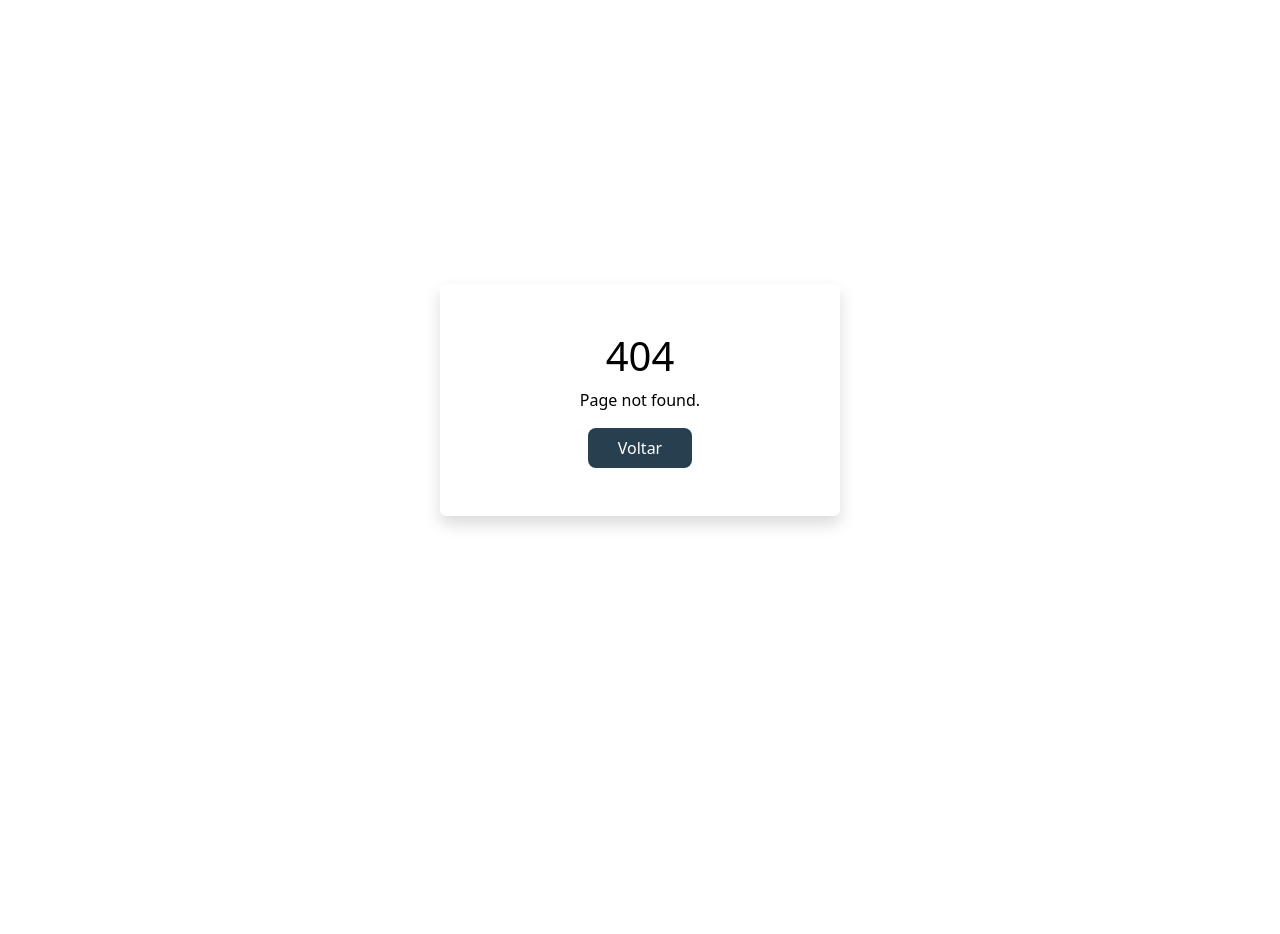
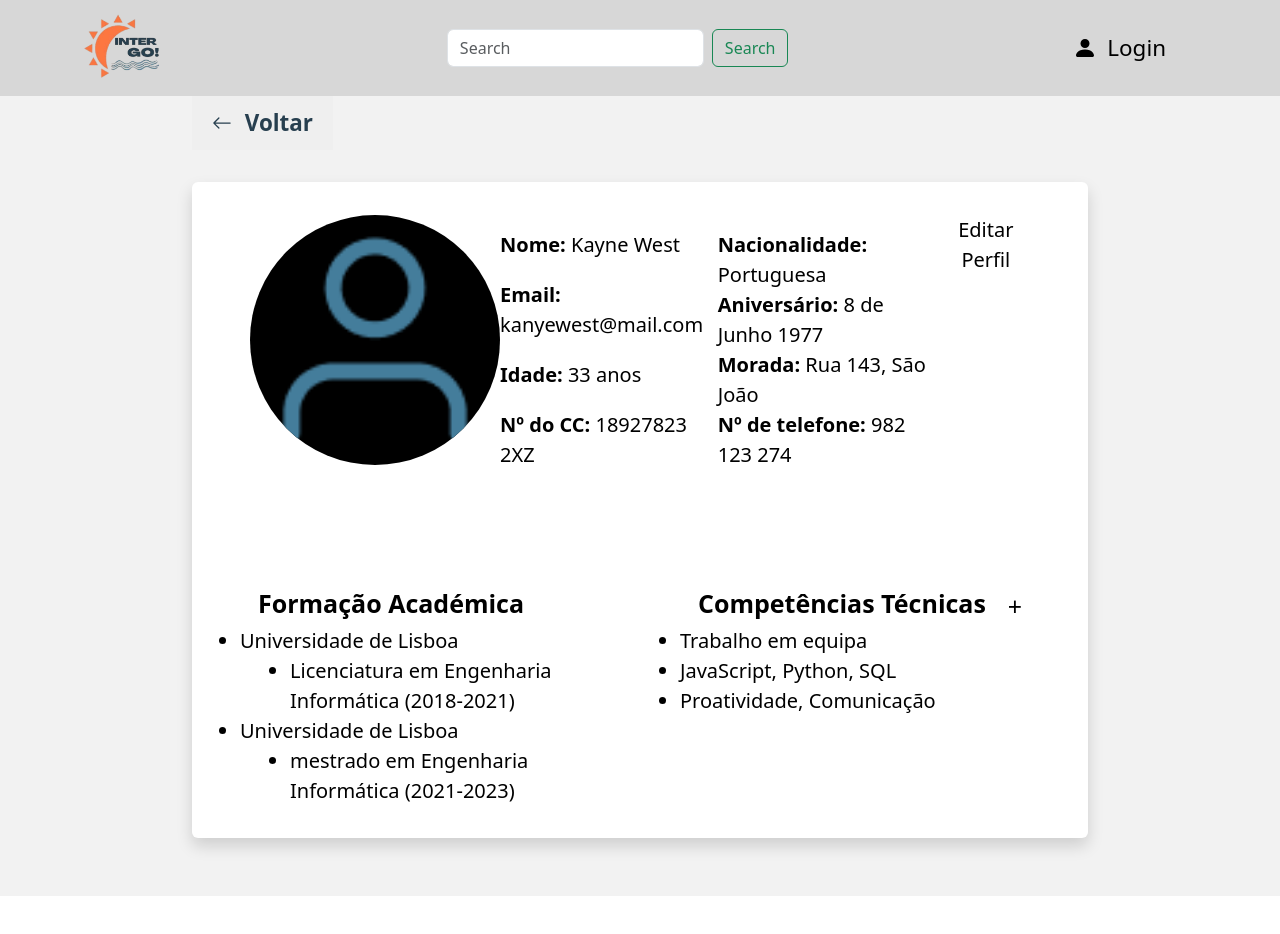
Before and after one commit to miguelfcostaa/internGo, a React (Create React App) app in the folder frontend/: page /edit-profile in a window 1280 px wide. Before the commit this address had no page. Shown: the top 934 px of the page. Before the commit the page ends 902 px from the top, so only its background shows below. Built offline with nearby package versions, Linux system fonts and the light colour scheme.

Commit message:
feat: Add EditProfile component and integrate it into App; remove EditUserProfile

```diff
--- a/frontend/src/App.jsx
+++ b/frontend/src/App.jsx
@@ -15,6 +15,7 @@ import NotFound from './pages/NotFound404.jsx'; // Importando a página 404
 import ProtectedRoute from './components/ProtectedRoute.jsx';
 import { SearchProvider } from "./contexts/SearchContext.js";
 import CriarEstagio from './pages/CriarEstagio.jsx';
+import EditProfile from './pages/EditProfile.jsx'
 
 function App() {
   return (
@@ -31,7 +32,7 @@ function App() {
           <Route path='/forgot-password' element={<ForgotPassword />}></Route>  {/*  Rota da Forgot Password Page */}
           <Route path='/reset-password' element={<ResetPassword />}></Route>  {/* Rota para Reset Password */}
           <Route path='/select-user' element={<SelectUser />}></Route>  {/* Rota para selecionar se é Estagiario ou Empresa */}
-
+          <Route path='/edit-profile' element={<EditProfile/>}></Route>  {/* Rota para Criar Estágio */}
           <Route path='/criar-estagio' element={<CriarEstagio/>}></Route>  {/* Rota para Criar Estágio */}
           <Route path='/profile/:id' element={
             <ProtectedRoute>
--- /dev/null
+++ b/frontend/src/pages/EditProfile.jsx
@@ -0,0 +1,83 @@
+import React from "react";
+import ButtonVoltar from "../components/ButtonVoltar"
+import profileicon from "../assets/ProfileIcon.png"
+import NavBar from "../components/NavBar";
+import styles from "../styles/EditProfile.module.css"
+
+function EditUserProfile() {
+  const formacaoAcademica=[{
+    instituicao:"Universidade de Lisboa",
+    curso:"Licenciatura em Engenharia Informática",
+    anos:"2018-2021",
+  },
+  {
+    instituicao:"Universidade de Lisboa",
+    curso:"mestrado em Engenharia Informática",
+    anos:"2021-2023",
+  }
+  ]
+    const competenciasTecnicas=[
+    "Trabalho em equipa",
+    "JavaScript, Python, SQL",
+    "Proatividade, Comunicação",
+  ]
+  return (
+    <>
+      <NavBar/>
+    <div className={styles.background}>
+      <ButtonVoltar />
+      <div className="shadow rounded p-2" style={{ backgroundColor:"white", marginTop:"2rem"}}>
+        <div style={{ display: "flex", flexDirection: "row", justifyContent: "space-between" }}>{/* Falta adicionar o botão para editar as informações do perfil */}
+          <div style={{ marginTop:"25px", marginLeft:"50px"}}>
+            <img alt="Imagem de perfil do utilizador" src={profileicon}style={{borderRadius: "50%", width: "250px", height: "250px", backgroundColor:"black", margin:"auto"}}/>
+          </div>
+          <div style={{display: "flex", flexDirection: "column", justifyContent: "space-between", textAlign:"left", fontSize:"20px", marginTop:"40px", marginBottom:"40px"}}>
+            <div><span style={{fontWeight: "bold"}}>Nome:</span> Kayne West</div>
+            <div><span style={{fontWeight: "bold"}}>Email:</span> kanyewest@mail.com</div>
+            <div><span style={{fontWeight: "bold"}}>Idade:</span> 33 anos</div>
+            <div><span style={{fontWeight: "bold"}}>Nº do CC:</span> 18927823 2XZ</div>
+          </div>
+          <div style={{display: "flex", flexDirection: "column", justifyContent: "space-between",textAlign:"left", marginTop:"40px", marginBottom:"40px", fontSize:"20px"}}>
+            <div><span style={{fontWeight: "bold"}}>Nacionalidade:</span> Portuguesa</div>
+            <div><span style={{fontWeight: "bold"}}>Aniversário:</span> 8 de Junho 1977</div>
+            <div><span style={{fontWeight: "bold"}}>Morada:</span> Rua 143, São João</div>
+            <div><span style={{fontWeight: "bold"}}>Nº de telefone:</span> 982 123 274</div>
+          </div>
+          <div style={{marginTop:"25px", marginRight:"50px", fontSize:"20px"}}>
+            Editar Perfil
+          </div>
+        </div>
+        <div style={{display: "flex", flexDirection: "row", marginTop:"50px", height:"100%"}}>
+          <div className="rounded p-2" style={{border:"1px black", borderRadius:"5px", width:"50%"}}>
+            {/* Existem um simbolo (+) que nao sei o que faz, e falta adicionar */}
+            <h5 style={{fontWeight: "bold", marginTop:"20px",  fontSize:"25px", marginLeft:"50px", textAlign:"left"}}>Formação Académica</h5>
+            <ul>
+              {formacaoAcademica.map((element,index)=>(
+                <li key={index} style={{fontSize:"20px", textAlign:"left"}}>
+                  {element.instituicao}
+                  <li style={{marginLeft:"50px"}}>{element.curso}{" ("}{element.anos}{")"}</li>
+                </li>
+              ))}
+            </ul>
+          </div>
+          <div className="rounded p-2"  style={{ width:"50%"}}>
+            <div style={{display:"flex", flexDirection:"row", marginTop:"20px", justifyContent:"space-between"}}>
+              <h5 style={{fontWeight: "bold", fontSize:"25px", marginLeft:"50px"}}>Competências Técnicas</h5>
+              <div style={{ fontSize:"25px", textAlign:"right", marginRight:"50px"}}>+</div>
+            </div>
+            <ul>
+              {competenciasTecnicas.map((element,index)=>(
+                <li key={index} style={{fontSize:"20px", textAlign:"left"}}>
+                  {element}
+                </li>
+              ))}
+            </ul>
+          </div>
+        </div>
+      </div>
+    </div>
+    </>
+  );
+}
+
+export default EditUserProfile;
--- /dev/null
+++ b/frontend/src/styles/EditProfile.module.css
@@ -0,0 +1,6 @@
+.background{
+    background-color: #F2F2F2;
+    height: 100vh;
+    padding-right: 15%;
+    padding-left: 15%;
+}
```
Also changed, not shown: frontend/src/pages/EditUserProfile.jsx (deleted, +0 -52 lines).
